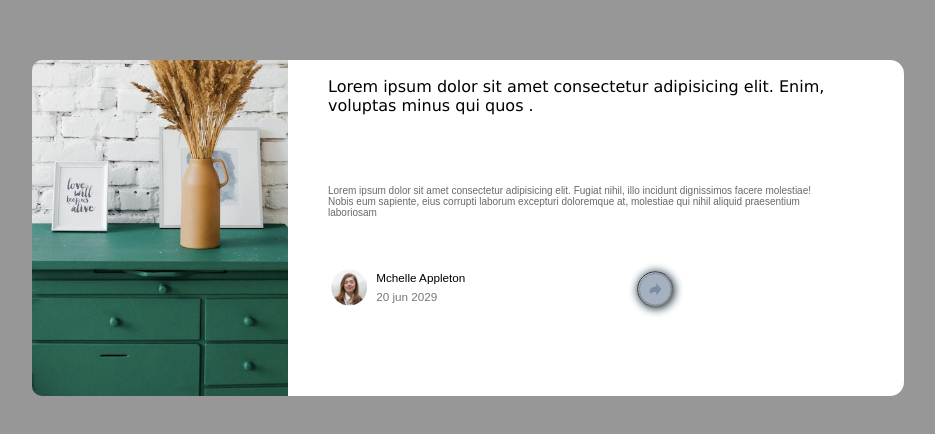
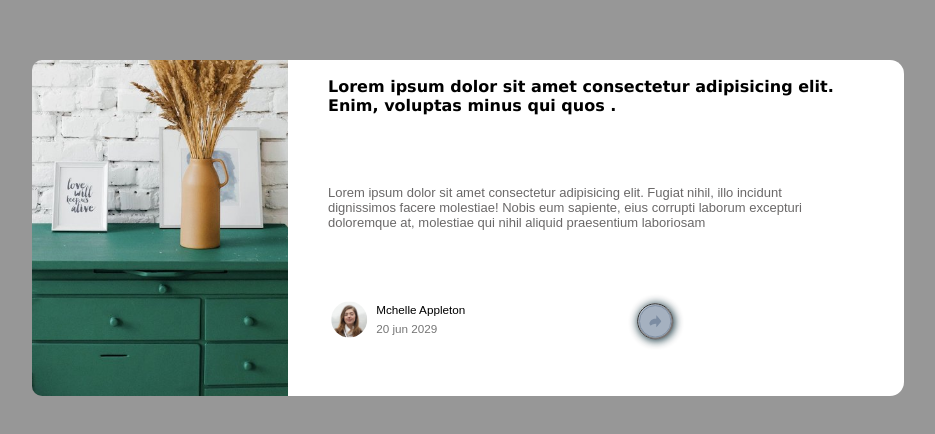
Before and after one commit to guilherm707070/card-Componente-de-visualiza-o-do-artigo, a plain HTML site: page index.html in a window 1280 px wide. Shown: the part 180-614 px from the top of the page, without its empty margins (172-1107 px from the left). Drawn offline with Linux system fonts and the light colour scheme.

Commit message:
versão descktop

```diff
--- a/style.css
+++ b/style.css
@@ -44,7 +44,7 @@ h1 {
   height: 12vh;
   font-family: Verdana, Geneva, Tahoma, sans-serif;
   font-size: 20px;
-  font-weight: 100;
+  font-weight: bold;
   font-size: medium;
   justify-content: center;
   align-items: center;
@@ -83,11 +83,10 @@ P {
 }
 
 #texto {
-  font-weight: 220;
-  font-size: X-small;
+  font-size: small;
   padding-left: 30px;
   margin: 10px 0 23px 10px;
-  height: 7vh;
+  height: 11vh;
   color: rgba(61, 59, 59, 0.767);
   width: 63vh;
   z-index: 0;
```
